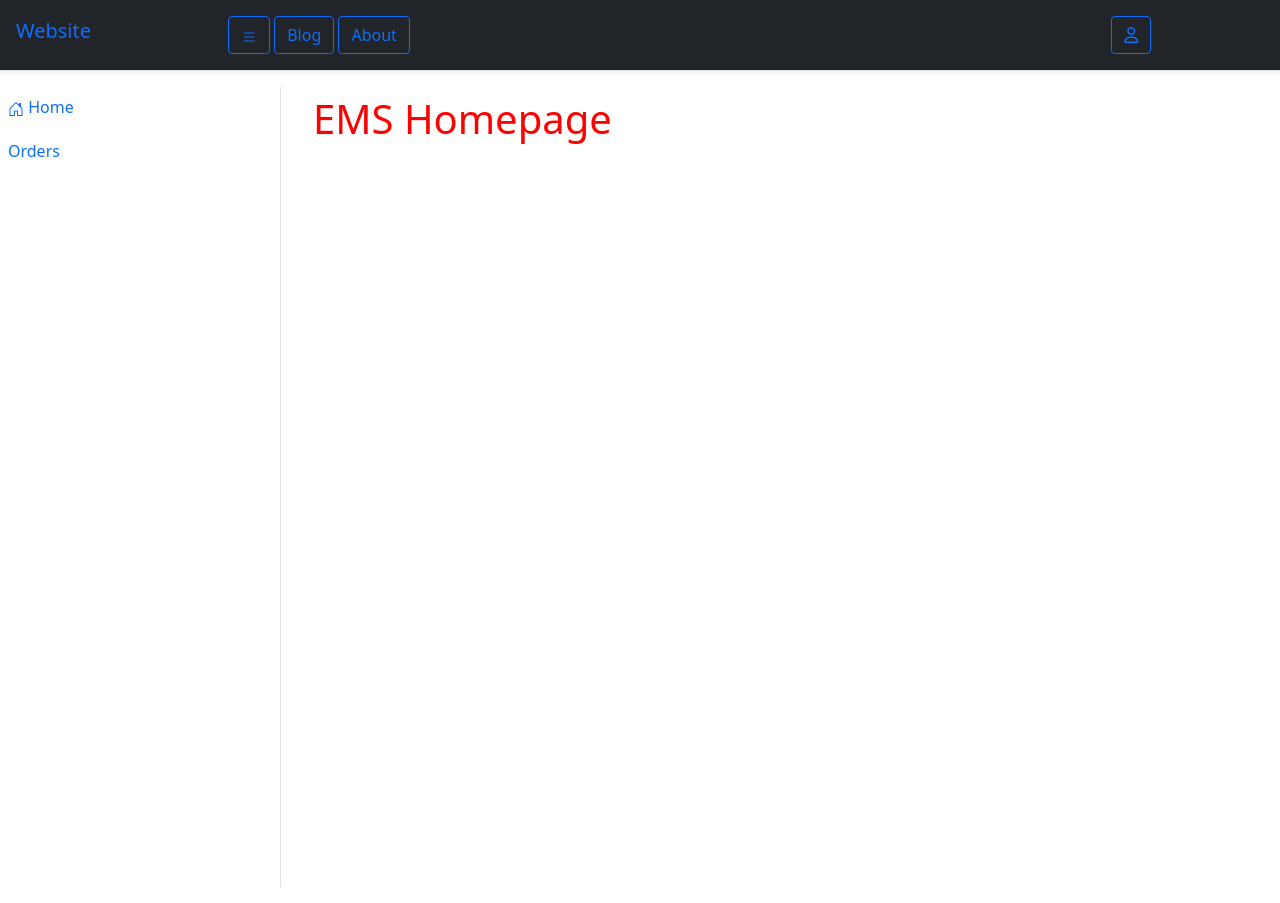
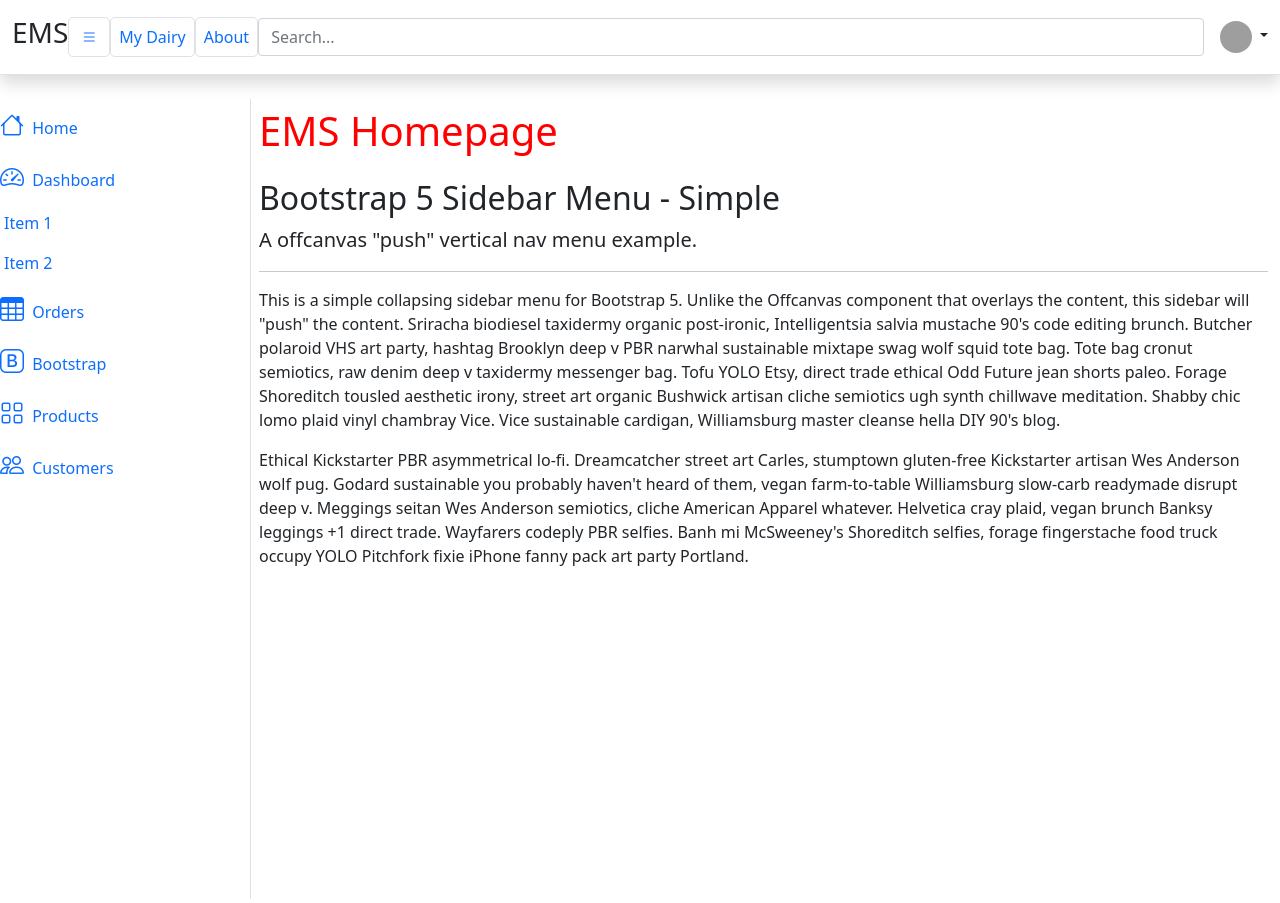
Before and after one commit to MdNazmul9/All-Django-Project_Need, a Django app: page / in a window 1280 px wide. Run offline with Django 3.2, Linux system fonts and the light colour scheme; some libraries are stand-ins or nearby versions; grey boxes are pictures that could not be loaded.

Commit message:
navigation bar and site bar completed

```diff
--- a/backend/static/css/base.css
+++ b/backend/static/css/base.css
@@ -1,6 +1,40 @@
 h1 {
     color: red;
     }
-.lf-mergin{
-    min-width: 280px;
+/*
+* {
+    border-radius: 5px;
 }
+
+body.thumb {
+    transform: scale(0.4);
+    box-shadow: 0 .5rem 1rem rgba(0,0,0,.15)!important;
+}
+
+main {
+    min-height: 80vh;
+}
+
+[class*='container'] {
+    border: 1px dashed #eee;
+    background-clip: content-box;
+}
+
+.row [class*='col'] {
+    background-color: #efefef;
+    background-clip: content-box;
+}
+
+.nav-item {
+    background-color: #eeeeff;
+    background-clip: content-box;
+}*/
+#sidebar-nav {
+    min-width: 250px;
+    /* background-color:black */
+}
+.website{
+    min-width:auto;
+    /* border: 1px */
+
+}
--- a/backend/templates/_base.html
+++ b/backend/templates/_base.html
@@ -8,17 +8,16 @@
 
     <!-- Bootstrap CSS -->
     <link href="https://cdn.jsdelivr.net/npm/bootstrap@5.1.3/dist/css/bootstrap.min.css" rel="stylesheet" integrity="sha384-1BmE4kWBq78iYhFldvKuhfTAU6auU8tT94WrHftjDbrCEXSU1oBoqyl2QvZ6jIW3" crossorigin="anonymous">
+    <link rel="stylesheet" href="https://cdn.jsdelivr.net/npm/bootstrap-icons@1.7.1/font/bootstrap-icons.css">
     <link rel="stylesheet" href="{% static 'css/base.css' %}">
     <script src="https://kit.fontawesome.com/78ceb0f66b.js" crossorigin="anonymous"></script>
-    <!-- CSS only -->
-
     <title>
       {% block title %} {% endblock title %}
     </title>
     <style>
       code {
         font-family: Consolas,"courier new";
-        background-color:rgb(252, 247, 247);
+        background-color:grey;
         padding: 2px;
         font-size: 105%;
       }
@@ -26,140 +25,132 @@
 
   </head>
   <body>
+    <header class="py-3 mb-4 border-bottom shadow">
+      <div class="container-fluid align-items-center d-flex">
 
-    <header>
-      <!-- Fixed navbar -->
-      <div class="flex-md-row p-3
-       mb-3 bg-dark border-bottom shadow-sm">
-       <div class="row">
-        <div class="col-md-2">
-        <a href="{% url 'home' %}" class="navbar-brand my-0 mr-md-auto font-weight-normal">Website</a>
-        </div>
-        <div class="col-md-10">
-
-        <nav class="my-md-0">
-          <div class="row">
-            <div class="col-md-10">
-
-
-
-          <a class="btn btn-outline-primary"  href="#sidebar" data-bs-toggle="collapse"><svg xmlns="http://www.w3.org/2000/svg" width="16" height="16" fill="currentColor" class="bi bi-list" viewBox="0 0 16 16">
-            <path fill-rule="evenodd" d="M2.5 12a.5.5 0 0 1 .5-.5h10a.5.5 0 0 1 0 1H3a.5.5 0 0 1-.5-.5zm0-4a.5.5 0 0 1 .5-.5h10a.5.5 0 0 1 0 1H3a.5.5 0 0 1-.5-.5zm0-4a.5.5 0 0 1 .5-.5h10a.5.5 0 0 1 0 1H3a.5.5 0 0 1-.5-.5z"/>
-          </svg></a>
-          <a class="btn btn-outline-primary" href="{% url 'blog:post_list' %}">Blog</a>
-
-          <a class="btn btn-outline-primary" href="#">About</a>
+        <div class="flex-grow-1 d-flex align-items-center">
+            <div class="flex-shrink-0 dropdown">
+               <h3 class='website'>EMS</h3>
             </div>
 
 
-          <div class="col-md-2 pull-right">
-          <a class="btn btn-outline-primary pull-right" href="" data-bs-toggle="dropdown" aria-expanded="false"><i class="far fa-user"></i></a>
-
-          <ul class="dropdown-menu">
-            {% if user.is_authenticated %}
+          <div class="flex-grow-1 d-flex align-items-center">
+            <div class="flex-shrink-0 ">
+                <a href="#" data-bs-target="#sidebar" data-bs-toggle="collapse" class="border rounded-3 p-2 text-decoration-none"><i class="bi bi-list bi-lg py-2 p-1"></i></a>
+            </div>
+            <div class="flex-shrink-0 ">
+                <!-- <button class="btn btn-light"> Blog</button> -->
+                <a href="#" class="border rounded-3 p-2 text-decoration-none">My Dairy</a>
+            </div>
+            <div class="flex-shrink-0 ">
+                <a href="#" class="border rounded-3 p-2 text-decoration-none">About</a>
+            </div>
 
 
-            <li><a class="dropdown-item" href="#">{{request.user.username}}</a></li>
-            <li><a class="dropdown-item" href="{% url 'logout' %}">Log Out</a></li>
-          {% else %}
-          <li><a class="dropdown-item" href="{% url 'login' %}">Log In</a></li>
-          <li><a class="dropdown-item" href="{% url 'signup' %}">Sign Up</a></li>
-          {% endif %}
+            <!-- <a href="#" data-bs-target="#sidebar" data-bs-toggle="collapse" class="border rounded-3 p-1 text-decoration-none"><i class="bi bi-list"></i></a> -->
 
-
-            <li><a class="dropdown-item" href="#">Something else here</a></li>
-            <li><hr class="dropdown-divider">other Links</li>
-            <li><a class="dropdown-item" href="#">Separated link</a></li>
+              <form class="w-100 me-3">
+                  <input type="search" class="form-control" placeholder="Search...">
+              </form>
+              <div class="flex-shrink-0 dropdown">
+                  <a href="#" class="d-block link-dark text-decoration-none dropdown-toggle" id="dropdownUser2" data-bs-toggle="dropdown" aria-expanded="false">
+                      <img src="https://ehsansoftware.com/img/team/nazmul.jpg" alt="user" width="32" height="32" class="rounded-circle">
+                  </a>
+                  <!-- <ul class="dropdown-menu dropdown-menu-end shadow" aria-labelledby="dropdownUser2" style=""> -->
+                  <ul class="dropdown-menu dropdown-menu-end shadow" aria-labelledby="dropdownUser2">
+                      <li><a class="dropdown-item" href="#">New project...</a></li>
+                      <li><a class="dropdown-item" href="#">Settings</a></li>
+                      <li><a class="dropdown-item" href="#">Profile</a></li>
+                      <li>
+                          <hr class="dropdown-divider">
+                      </li>
+                      <li><a class="dropdown-item" href="#">Sign out</a></li>
                   </ul>
-
               </div>
-
-        </div>
-        </nav>
           </div>
       </div>
   </header>
 
-<!--
-    <div class="container-fluid pb-3 flex-grow-1 d-flex flex-column flex-sm-row overflow-auto">
-      <div class="row flex-grow-sm-1 flex-grow-0">
-          <aside class="col-sm-3 flex-grow-sm-1 flex-shrink-1 flex-grow-0 sticky-top pb-sm-0 pb-3">
-              <div id="sidebar" class="collapse collapse-horizontal show bg-light border rounded-3 p-1 h-100 sticky-top">
-                  <ul class="nav nav-pills flex-sm-column flex-row mb-auto justify-content-between text-truncate">
+  <div class="container-fluid">
+    <div class="row flex-nowrap">
+        <div class="col-auto px-0">
+            <div id="sidebar" class="collapse collapse-horizontal show border-end">
+
+                <div id="sidebar-nav" class="list-group border-0 rounded-0 text-sm-start min-vh-100">
+                    <ul class="nav nav-pills flex-column mb-sm-auto mb-0 align-items-center align-items-sm-start" id="menu">
                         <li class="nav-item">
-                          <a href="#" class="nav-link px-2 text-truncate">
-                              <i class="bi bi-house fs-5"></i>
-                              <span class="d-none d-sm-inline">Home</span>
+                            <a href="#" class="nav-link align-middle px-0">
+                                <i class="fs-4 bi-house"></i> <span class="ms-1 d-none d-sm-inline">Home</span>
                             </a>
                         </li>
                         <li>
-                          <a href="#" class="nav-link px-2 text-truncate">
-                              <i class="bi bi-speedometer fs-5"></i>
-                              <span class="d-none d-sm-inline">Dashboard</span>
-                          </a>
+                            <a href="#submenu1" data-bs-toggle="collapse" class="nav-link px-0 align-middle">
+                                <i class="fs-4 bi-speedometer2"></i> <span class="ms-1 d-none d-sm-inline">Dashboard</span> </a>
+                            <ul class="collapse show nav flex-column ms-1" id="submenu1" data-bs-parent="#menu">
+                                <li class="w-100">
+                                    <a href="#" class="nav-link px-0"> <span class="d-none d-sm-inline">Item</span> 1 </a>
                                 </li>
                                 <li>
-                          <a href="#" class="nav-link px-2 text-truncate"><i class="bi bi-card-text fs-5"></i>
-                              <span class="d-none d-sm-inline">Orders</span> </a>
+                                    <a href="#" class="nav-link px-0"> <span class="d-none d-sm-inline">Item</span> 2 </a>
+                                </li>
+                            </ul>
                         </li>
                         <li>
-                          <a href="#" class="nav-link px-2 text-truncate"><i class="bi bi-bricks fs-5"></i>
-                              <span class="d-none d-sm-inline">Products</span> </a>
+                            <a href="#" class="nav-link px-0 align-middle">
+                                <i class="fs-4 bi-table"></i> <span class="ms-1 d-none d-sm-inline">Orders</span></a>
                         </li>
                         <li>
-                          <a href="#" class="nav-link px-2 text-truncate"><i class="bi bi-people fs-5"></i>
-                              <span class="d-none d-sm-inline">Customers</span> </a>
+                            <a href="#submenu2" data-bs-toggle="collapse" class="nav-link px-0 align-middle ">
+                                <i class="fs-4 bi-bootstrap"></i> <span class="ms-1 d-none d-sm-inline">Bootstrap</span></a>
+                            <ul class="collapse nav flex-column ms-1" id="submenu2" data-bs-parent="#menu">
+                                <li class="w-100">
+                                    <a href="#" class="nav-link px-0"> <span class="d-none d-sm-inline">Item</span> 1</a>
+                                </li>
+                                <li>
+                                    <a href="#" class="nav-link px-0"> <span class="d-none d-sm-inline">Item</span> 2</a>
                                 </li>
                             </ul>
-              </div>
-          </aside>
-          <main class="col ps-md-2 pt-2">
-              <div class="bg-light border rounded-3 p-3">
-                  <h2>Main</h2>
-                  <p>Sriracha biodiesel taxidermy organic post-ironic, Intelligentsia salvia mustache 90's code editing brunch. Butcher polaroid VHS art party, hashtag Brooklyn deep v PBR narwhal sustainable mixtape swag wolf squid tote bag. Tote bag cronut semiotics, raw denim deep v taxidermy messenger bag. Tofu YOLO Etsy, direct trade ethical Odd Future jean shorts paleo. Forage Shoreditch tousled aesthetic irony, street art organic Bushwick artisan cliche semiotics ugh synth chillwave meditation. Shabby chic lomo plaid vinyl chambray Vice. Vice sustainable cardigan, Williamsburg master cleanse hella DIY 90's blog.</p>
-                  <p>Ethical Kickstarter PBR asymmetrical lo-fi. Dreamcatcher street art Carles, stumptown gluten-free Kickstarter artisan Wes Anderson wolf pug. Godard sustainable you probably haven't heard of them, vegan farm-to-table Williamsburg slow-carb readymade disrupt deep v. Meggings seitan Wes Anderson semiotics, cliche American Apparel whatever. Helvetica cray plaid, vegan brunch Banksy leggings +1 direct trade. Wayfarers codeply PBR selfies. Banh mi McSweeney's Shoreditch selfies, forage fingerstache food truck occupy YOLO Pitchfork fixie iPhone fanny pack art party Portland.</p>
-                  <hr />
-                    </div>
-          </main>
-      </div>
-  </div> -->
-
-
-<div class="container-fluid pb-3 flex-grow-1 d-flex flex-column flex-sm-row overflow-auto">
-    <div class="row flex-grow-sm-1 flex-grow-0">
-
-    <!-- <div class="container-fluid pb-3 flex-grow-1 d-flex flex-column flex-sm-row overflow-auto">
-      <div class="row flex-nowrap"> -->
-          <div class="col-auto px-0">
-              <div id="sidebar" class="collapse collapse-horizontal show border-end">
-
-                  <div id="sidebar-nav" class="list-group border-0 rounded-0 text-sm-start min-vh-100 lf-mergin">
-
-
-                        <a href="#" class="nav-link px-2 text-truncate"><svg xmlns="http://www.w3.org/2000/svg" width="16" height="16" fill="currentColor" class="bi bi-house-door" viewBox="0 0 16 16">
-                          <path d="M8.354 1.146a.5.5 0 0 0-.708 0l-6 6A.5.5 0 0 0 1.5 7.5v7a.5.5 0 0 0 .5.5h4.5a.5.5 0 0 0 .5-.5v-4h2v4a.5.5 0 0 0 .5.5H14a.5.5 0 0 0 .5-.5v-7a.5.5 0 0 0-.146-.354L13 5.793V2.5a.5.5 0 0 0-.5-.5h-1a.5.5 0 0 0-.5.5v1.293L8.354 1.146zM2.5 14V7.707l5.5-5.5 5.5 5.5V14H10v-4a.5.5 0 0 0-.5-.5h-3a.5.5 0 0 0-.5.5v4H2.5z"/>
-                        </svg>
-                            <span class="d-none d-sm-inline">Home</span> </a>
-
-                        <a href="#" class="nav-link px-2 text-truncate"><i class="bi bi-card-text fs-5"></i>
-                            <span class="d-none d-sm-inline">Orders</span> </a>
-
-
+                        </li>
+                        <li>
+                            <a href="#submenu3" data-bs-toggle="collapse" class="nav-link px-0 align-middle">
+                                <i class="fs-4 bi-grid"></i> <span class="ms-1 d-none d-sm-inline">Products</span> </a>
+                                <ul class="collapse nav flex-column ms-1" id="submenu3" data-bs-parent="#menu">
+                                <li class="w-100">
+                                    <a href="#" class="nav-link px-0"> <span class="d-none d-sm-inline">Product</span> 1</a>
+                                </li>
+                                <li>
+                                    <a href="#" class="nav-link px-0"> <span class="d-none d-sm-inline">Product</span> 2</a>
+                                </li>
+                                <li>
+                                    <a href="#" class="nav-link px-0"> <span class="d-none d-sm-inline">Product</span> 3</a>
+                                </li>
+                                <li>
+                                    <a href="#" class="nav-link px-0"> <span class="d-none d-sm-inline">Product</span> 4</a>
+                                </li>
+                            </ul>
+                        </li>
+                        <li>
+                            <a href="#" class="nav-link px-0 align-middle">
+                                <i class="fs-4 bi-people"></i> <span class="ms-1 d-none d-sm-inline">Customers</span> </a>
+                        </li>
+                    </ul>
                     </div>
 
             </div>
         </div>
+        <main class="col ps-md-2 pt-2">
+            {% block content %}
 
-
-
-          <main class="col ps-md-2 pt-2">
-
+            {% endblock content %}
+              <div class="page-header pt-3">
+                <h2>Bootstrap 5 Sidebar Menu - Simple</h2>
+            </div>
+            <p class="lead">A offcanvas "push" vertical nav menu example.</p>
+            <hr>
             <div class="row">
                 <div class="col-12">
-                      <div class="container-fluid">
-                        {% block content %}
-                        {% endblock content %}
-                      </div>
+                    <p>This is a simple collapsing sidebar menu for Bootstrap 5. Unlike the Offcanvas component that overlays the content, this sidebar will "push" the content. Sriracha biodiesel taxidermy organic post-ironic, Intelligentsia salvia mustache 90's code editing brunch. Butcher polaroid VHS art party, hashtag Brooklyn deep v PBR narwhal sustainable mixtape swag wolf squid tote bag. Tote bag cronut semiotics, raw denim deep v taxidermy messenger bag. Tofu YOLO Etsy, direct trade ethical Odd Future jean shorts paleo. Forage Shoreditch tousled aesthetic irony, street art organic Bushwick artisan cliche semiotics ugh synth chillwave meditation. Shabby chic lomo plaid vinyl chambray Vice. Vice sustainable cardigan, Williamsburg master cleanse hella DIY 90's blog.</p>
+                    <p>Ethical Kickstarter PBR asymmetrical lo-fi. Dreamcatcher street art Carles, stumptown gluten-free Kickstarter artisan Wes Anderson wolf pug. Godard sustainable you probably haven't heard of them, vegan farm-to-table Williamsburg slow-carb readymade disrupt deep v. Meggings seitan Wes Anderson semiotics, cliche American Apparel whatever. Helvetica cray plaid, vegan brunch Banksy leggings +1 direct trade. Wayfarers codeply PBR selfies. Banh mi McSweeney's Shoreditch selfies, forage fingerstache food truck occupy YOLO Pitchfork fixie iPhone fanny pack art party Portland.</p>
                 </div>
             </div>
         </main>
@@ -173,7 +164,7 @@
 
     <!-- Option 1: Bootstrap Bundle with Popper -->
     <script src="https://cdn.jsdelivr.net/npm/bootstrap@5.1.3/dist/js/bootstrap.bundle.min.js" integrity="sha384-ka7Sk0Gln4gmtz2MlQnikT1wXgYsOg+OMhuP+IlRH9sENBO0LRn5q+8nbTov4+1p" crossorigin="anonymous"></script>
-  <!-- JavaScript Bundle with Popper -->
+
     <!-- Option 2: Separate Popper and Bootstrap JS -->
     <!--
     <script src="https://cdn.jsdelivr.net/npm/@popperjs/core@2.10.2/dist/umd/popper.min.js" integrity="sha384-7+zCNj/IqJ95wo16oMtfsKbZ9ccEh31eOz1HGyDuCQ6wgnyJNSYdrPa03rtR1zdB" crossorigin="anonymous"></script>
```
Also changed, not shown: backend/templates/base_extra/_base1.html (added, +164 -0 lines), backend/templates/base_extra/first_created_base.html (added, +264 -0 lines). Lines whose indentation alone changed are shown as unchanged.
